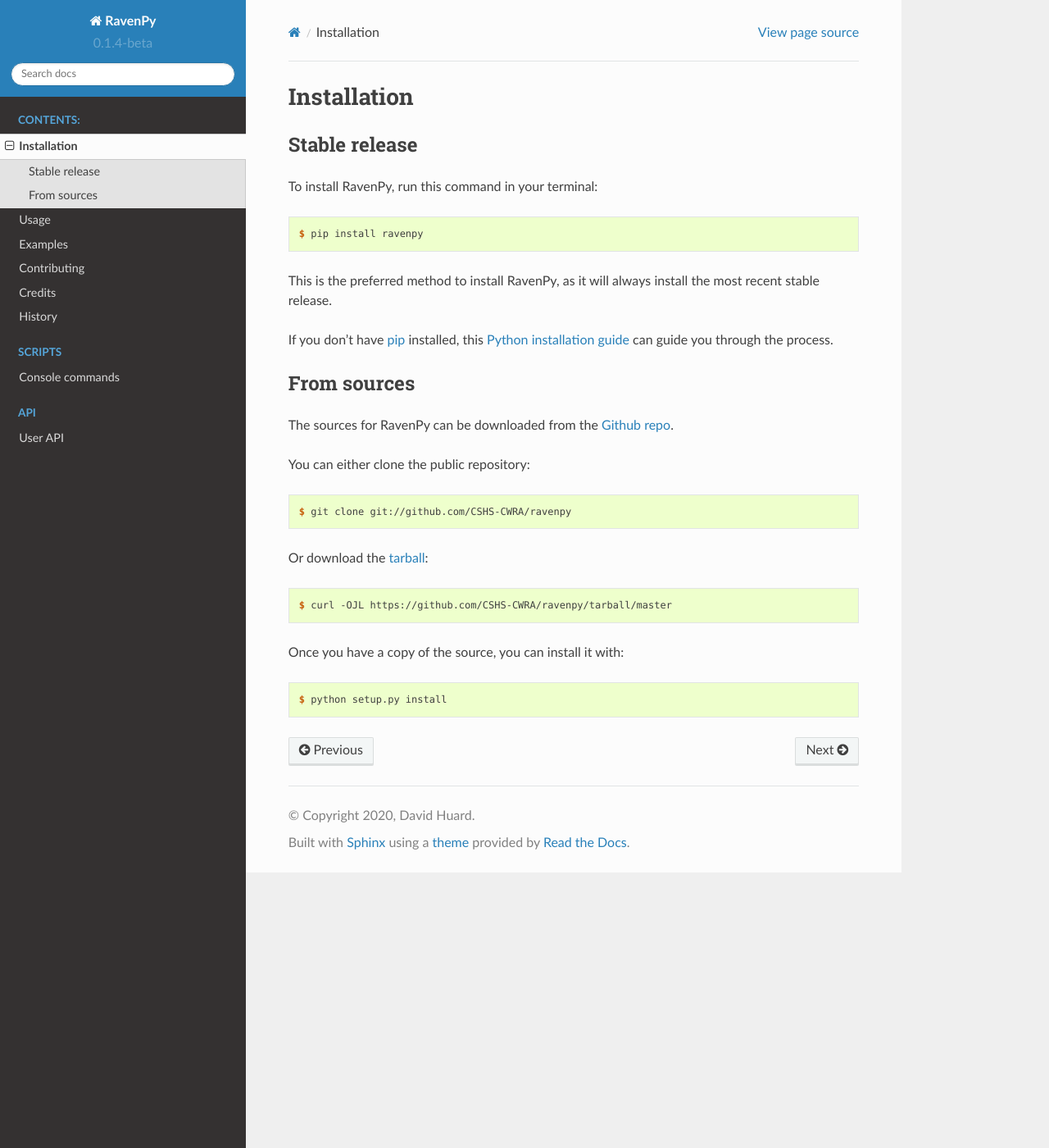
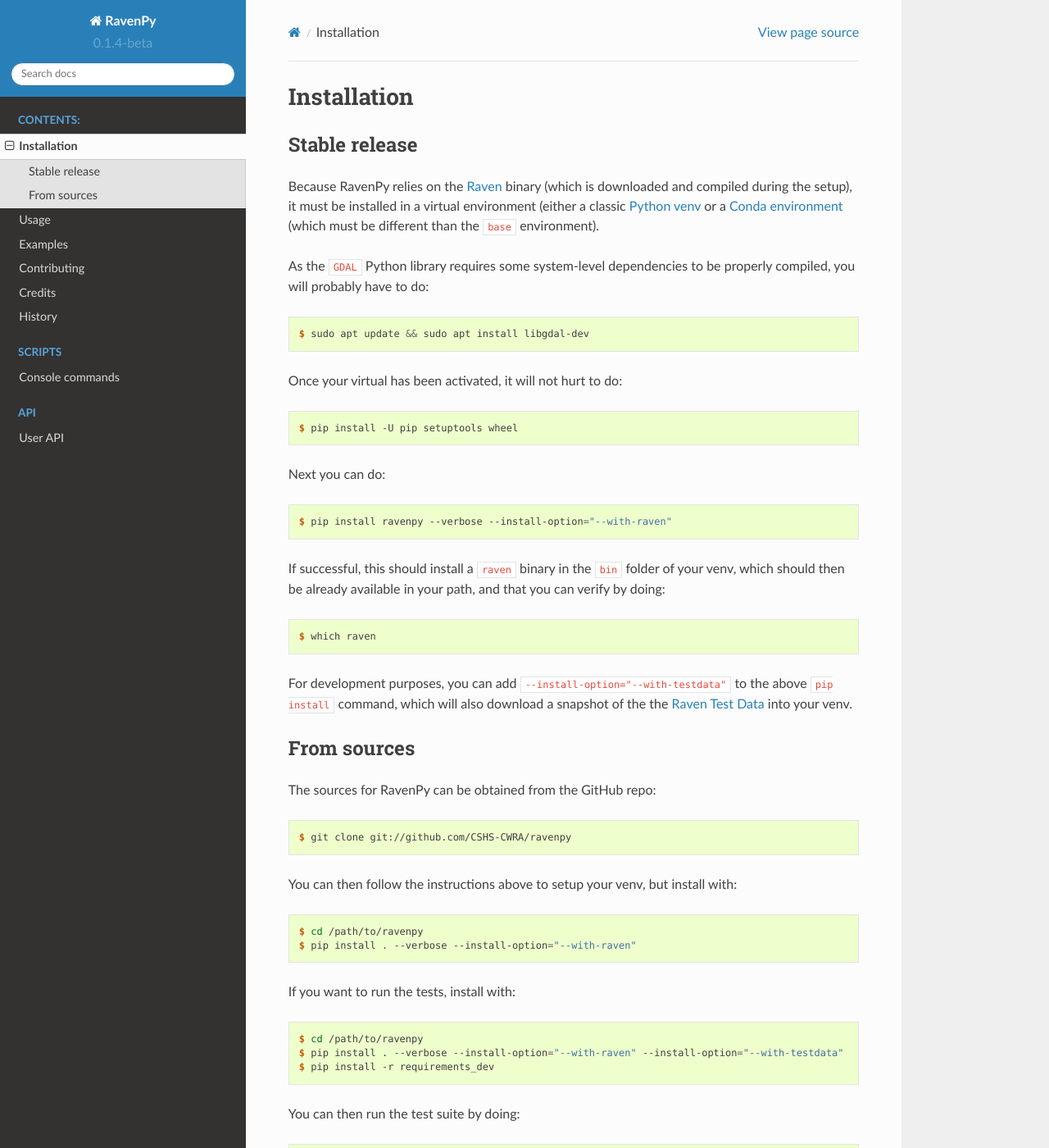
Before and after one commit to CSHS-CWRA/RavenPy, a Sphinx documentation site: the page built from docs/installation.rst, in a window 1280 px wide and 1400 px high. Shown: the whole window at 82% size. Built offline with Sphinx 7.4.7 and the Read the Docs theme 2.0.0, drawn with Linux system fonts in a browser that asks for light colours; the version number is read from the project's files by our own code.

Commit message:
Add installation instructions in docs

```diff
--- a/docs/installation.rst
+++ b/docs/installation.rst
@@ -8,44 +8,73 @@
 Stable release
 --------------
 
-To install RavenPy, run this command in your terminal:
+Because RavenPy relies on the `Raven <http://raven.uwaterloo.ca>`_ binary (which is downloaded and
+compiled during the setup), it must be installed in a virtual
+environment (either a classic `Python venv
+<https://docs.python.org/3/tutorial/venv.html>`_ or a `Conda
+environment
+<https://docs.conda.io/projects/conda/en/latest/user-guide/tasks/manage-environments.html>`_
+(which must be different than the ``base`` environment).
+
+As the ``GDAL`` Python library requires some system-level dependencies
+to be properly compiled, you will probably have to do:
 
 .. code-block:: console
 
-    $ pip install ravenpy
+   $ sudo apt update && sudo apt install libgdal-dev
 
-This is the preferred method to install RavenPy, as it will always install the most recent stable release.
+Once your virtual has been activated, it will not hurt to do:
 
-If you don't have `pip`_ installed, this `Python installation guide`_ can guide
-you through the process.
+.. code-block:: console
 
-.. _pip: https://pip.pypa.io
-.. _Python installation guide: http://docs.python-guide.org/en/latest/starting/installation/
+   $ pip install -U pip setuptools wheel
+
+Next you can do:
+
+.. code-block:: console
+
+   $ pip install ravenpy --verbose --install-option="--with-raven"
+
+If successful, this should install a ``raven`` binary in the ``bin``
+folder of your venv, which should then be already available in your
+path, and that you can verify by doing:
+
+.. code-block:: console
+
+   $ which raven
+
+For development purposes, you can add
+``--install-option="--with-testdata"`` to the above ``pip install``
+command, which will also download a snapshot of the the `Raven Test
+Data <https://github.com/Ouranosinc/raven-testdata>`_ into your venv.
 
 
 From sources
 ------------
 
-The sources for RavenPy can be downloaded from the `Github repo`_.
-
-You can either clone the public repository:
+The sources for RavenPy can be obtained from the GitHub repo:
 
 .. code-block:: console
 
     $ git clone git://github.com/CSHS-CWRA/ravenpy
 
-Or download the `tarball`_:
+You can then follow the instructions above to setup your venv, but install with:
 
 .. code-block:: console
 
-    $ curl -OJL https://github.com/CSHS-CWRA/ravenpy/tarball/master
+   $ cd /path/to/ravenpy
+   $ pip install . --verbose --install-option="--with-raven"
 
-Once you have a copy of the source, you can install it with:
+If you want to run the tests, install with:
 
 .. code-block:: console
 
-    $ python setup.py install
+   $ cd /path/to/ravenpy
+   $ pip install . --verbose --install-option="--with-raven" --install-option="--with-testdata"
+   $ pip install -r requirements_dev
 
+You can then run the test suite by doing:
 
-.. _Github repo: https://github.com/CSHS-CWRA/ravenpy
-.. _tarball: https://github.com/CSHS-CWRA/ravenpy/tarball/master
+.. code-block:: console
+
+   $ pytest
```
